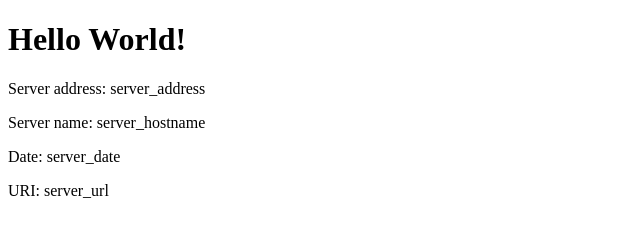
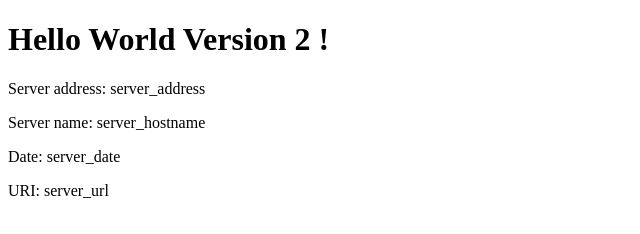
Before and after one commit to ds5gre/eks-example, a plain HTML site: page src/index.html in a window 1280 px wide. Shown: the whole page, without its empty margins (0-640 px from the left). Drawn offline with Linux system fonts and the light colour scheme.

Commit message:
v2 updating home page

```diff
--- a/src/index.html
+++ b/src/index.html
@@ -6,7 +6,7 @@
 
 <body>
 <div class="info">
-<h1>Hello World!</h1>
+<h1>Hello World Version 2 !</h1>
 <p><span>Server&nbsp;address:</span> <span>server_address</span></p>
 <p><span>Server&nbsp;name:</span> <span>server_hostname</span></p>
 <p class="smaller"><span>Date:</span> <span>server_date</span></p>
```
